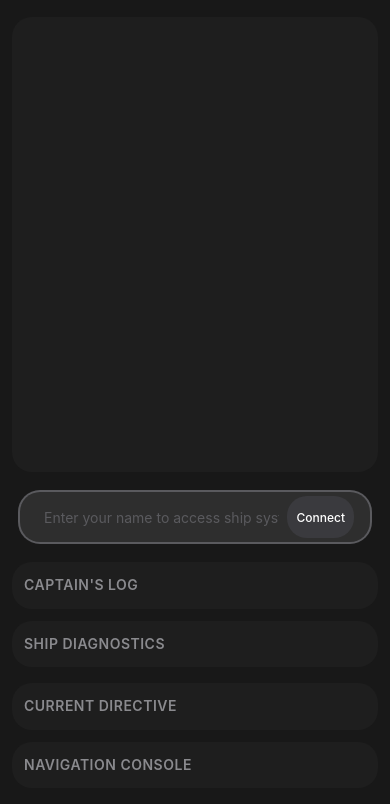
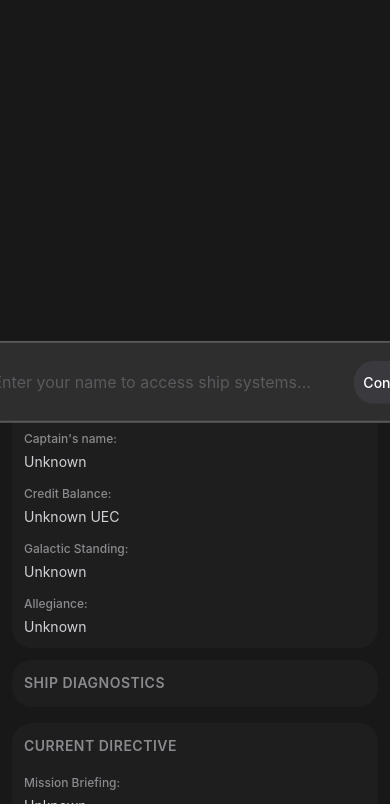
Before and after one commit to CapTomas/Odyssea, a plain HTML site: page index.html in a window 390 px wide. Shown: the part 40-844 px from the top of the page. Drawn offline with Linux system fonts and the light colour scheme.

Commit message:
Enhance initial game state with CSS animations and layout adjustments; add responsive styles for name input section and improve visibility of UI elements during startup.

```diff
--- a/script.js
+++ b/script.js
@@ -73,6 +73,7 @@ document.addEventListener('DOMContentLoaded', () => {
 
     // Story & Input
     const storyLog = document.getElementById('story-log');
+    const storyLogViewport = document.getElementById('story-log-viewport'); // Added for animation
     const suggestedActionsWrapper = document.getElementById('suggested-actions-wrapper');
     const nameInputSection = document.getElementById('name-input-section');
     const playerCallsignInput = document.getElementById('player-name-input');
@@ -341,9 +342,7 @@ document.addEventListener('DOMContentLoaded', () => {
             return `{"narrative": "SYSTEM ERROR: Critical prompt data missing. Cannot proceed.", "dashboard_updates": {}, "suggested_actions": ["Contact support."], "game_state_indicators": {"activity_status": "Error", "combat_engaged": false, "comms_channel_active": false}}`;
         }
 
-        // --- NEW LOGIC FOR INJECTING START IDEAS ---
         if (promptTypeToUse === 'initial') {
-            // --- Inject Start Ideas (as before) ---
             if (gamePrompts.starts) {
                 const allStartIdeas = gamePrompts.starts.split('\n').map(idea => idea.trim()).filter(idea => idea.length > 0);
                 let selectedIdeas = [];
@@ -356,11 +355,10 @@ document.addEventListener('DOMContentLoaded', () => {
                 basePromptText = basePromptText.replace(/\$\{startIdea3\}/g, selectedIdeas[2] || "GM Custom Scenario Idea 3");
             }
 
-            // --- NEW LOGIC FOR INJECTING SHIP NAME IDEAS ---
             let shipNameIdeasFileContent = null;
             if (currentNarrativeLanguage === 'cs' && gamePrompts.ship_names_cs) {
                 shipNameIdeasFileContent = gamePrompts.ship_names_cs;
-            } else if (gamePrompts.ship_names_en) { // Default to English if CS not found or lang is EN
+            } else if (gamePrompts.ship_names_en) {
                 shipNameIdeasFileContent = gamePrompts.ship_names_en;
             }
 
@@ -371,23 +369,19 @@ document.addEventListener('DOMContentLoaded', () => {
                     const shuffledNames = [...allShipNameIdeas].sort(() => 0.5 - Math.random());
                     selectedShipNames = shuffledNames.slice(0, 3);
                 }
-                basePromptText = basePromptText.replace(/\$\{suggestedShipName1\}/g, selectedShipNames[0] || `InventedNameAlpha`); // Fallback
-                basePromptText = basePromptText.replace(/\$\{suggestedShipName2\}/g, selectedShipNames[1] || `InventedNameBeta`);  // Fallback
-                basePromptText = basePromptText.replace(/\$\{suggestedShipName3\}/g, selectedShipNames[2] || `InventedNameGamma`); // Fallback
+                basePromptText = basePromptText.replace(/\$\{suggestedShipName1\}/g, selectedShipNames[0] || `InventedNameAlpha`);
+                basePromptText = basePromptText.replace(/\$\{suggestedShipName2\}/g, selectedShipNames[1] || `InventedNameBeta`);
+                basePromptText = basePromptText.replace(/\$\{suggestedShipName3\}/g, selectedShipNames[2] || `InventedNameGamma`);
             } else {
-                // Fallback if no ship name files are loaded
                 basePromptText = basePromptText.replace(/\$\{suggestedShipName1\}/g, `DefaultName1`);
                 basePromptText = basePromptText.replace(/\$\{suggestedShipName2\}/g, `DefaultName2`);
                 basePromptText = basePromptText.replace(/\$\{suggestedShipName3\}/g, `DefaultName3`);
             }
-            // --- END OF NEW SHIP NAME LOGIC ---
         }
 
-        // Replace other placeholders (as before)
         basePromptText = basePromptText.replace(/\$\{narrativeLanguageInstruction\}/g, narrativeLanguageInstruction);
         basePromptText = basePromptText.replace(/\$\{currentCallsignForPrompt\}/g, currentCallsignForPrompt || 'UNKNOWN_CAPTAIN');
         basePromptText = basePromptText.replace(/\$\{currentNarrativeLanguage\.toUpperCase\(\)\}/g, currentNarrativeLanguage.toUpperCase());
-        // Add this line if it's not already there for the example in shipName field
         basePromptText = basePromptText.replace(/\$\{currentNarrativeLanguage\.toUpperCase\(\) === 'EN' \? "'Online' or 'Offline'" : "'Připojeno' or 'Odpojeno'"\}/g, currentNarrativeLanguage.toUpperCase() === 'EN' ? "'Online' or 'Offline'" : "'Připojeno' or 'Odpojeno'");
 
 
@@ -527,8 +521,6 @@ document.addEventListener('DOMContentLoaded', () => {
                 if (finalPct === 0 && finalStatusTextPart !== offlineText) {
                     finalStatusTextPart = offlineText;
                 } else if (finalPct > 0 && finalStatusTextPart === offlineText) {
-                     // Only switch from "Offline" to "Online" if percentage is now positive.
-                    // This avoids overriding specific statuses like "Fluctuating" if they were already set.
                     if (textEl && textEl.textContent.toLowerCase().startsWith(offlineText.toLowerCase())) {
                         finalStatusTextPart = onlineText;
                     }
@@ -607,12 +599,11 @@ document.addEventListener('DOMContentLoaded', () => {
                         if (highlight) highlightElementUpdate(el);
                     }
                 } else if (currentVal === '' || currentVal === initialPlaceholder || currentVal === defaultValue) {
-                    // el.textContent = defaultValue; // Only set if it's truly an initial setup or explicit reset
+                    // el.textContent = defaultValue;
                 }
             }
         };
 
-        // Player
         setText(infoPlayerCallsign, updates.callsign, {
             initialPlaceholder: unknown
         });
@@ -627,7 +618,6 @@ document.addEventListener('DOMContentLoaded', () => {
             initialPlaceholder: unknown
         });
 
-        // Player Ship
         setText(infoShipName, updates.shipName, {
             initialPlaceholder: unknown
         });
@@ -652,12 +642,10 @@ document.addEventListener('DOMContentLoaded', () => {
             initialPlaceholder: `0 m/s`
         });
 
-        // Comms
         setText(infoCommsChannelStatus, updates.comms_channel_info, {
             initialPlaceholder: unknown
         });
 
-        // Mission
         setText(infoObjective, updates.objective, {
             initialPlaceholder: unknown
         });
@@ -668,7 +656,6 @@ document.addEventListener('DOMContentLoaded', () => {
             initialPlaceholder: unknown
         });
 
-        // Alert Level
         if (infoAlertLevel) {
             const currentAlertTextContent = infoAlertLevel.textContent;
             const currentAlertClasses = infoAlertLevel.className;
@@ -703,7 +690,6 @@ document.addEventListener('DOMContentLoaded', () => {
             }
         }
 
-        // Navigation
         setText(infoLocation, updates.location, {
             initialPlaceholder: unknown
         });
@@ -720,7 +706,6 @@ document.addEventListener('DOMContentLoaded', () => {
             initialPlaceholder: unknown
         });
 
-        // Enemy Intel
         setText(infoEnemyShipType, updates.enemy_ship_type, {
             initialPlaceholder: unknown,
             highlight: enemyIntelConsoleBox.style.display !== 'none'
@@ -1004,10 +989,21 @@ document.addEventListener('DOMContentLoaded', () => {
             if (playerCallsignInput) playerCallsignInput.focus();
             return;
         }
-        isInitialGameLoad = true;
+
+        // Transition from initial state
+        document.body.classList.remove('initial-state');
 
         if (nameInputSection) nameInputSection.style.display = 'none';
         if (actionInputSection) actionInputSection.style.display = 'flex';
+
+        // Animate story log viewport appearance
+        if (storyLogViewport) {
+            storyLogViewport.classList.add('spawn-animation');
+        }
+        // suggestedActionsWrapper will become visible automatically as its display:none rule from .initial-state is removed.
+
+        isInitialGameLoad = true;
+
         if (playerActionInput) {
             playerActionInput.value = '';
             playerActionInput.dispatchEvent(new Event('input', {
@@ -1032,10 +1028,14 @@ document.addEventListener('DOMContentLoaded', () => {
         const narrative = await callGeminiAPI(gameHistory);
         if (narrative) {
             addMessageToLog(narrative, 'gm');
-            triggerCockpitBootAnimation();
+            triggerCockpitBootAnimation(); // Animates Ship Status & Nav Data
         } else {
-            if (nameInputSection) nameInputSection.style.display = 'flex';
+            // Revert to initial state appearance if game start fails
+            document.body.classList.add('initial-state');
+            if (nameInputSection) nameInputSection.style.display = 'flex'; // Or its initial display type
             if (actionInputSection) actionInputSection.style.display = 'none';
+            if (storyLogViewport) storyLogViewport.classList.remove('spawn-animation');
+
             addMessageToLog("Failed to initialize session. Please check console and try again.", 'system');
             isInitialGameLoad = false;
         }
@@ -1083,7 +1083,6 @@ document.addEventListener('DOMContentLoaded', () => {
         if (infoShipName) infoShipName.textContent = unknown;
         if (infoShipType) infoShipType.textContent = unknown;
 
-        // Use setMeter for consistent initialization and placeholder handling
         setMeter(meterShipIntegrity, infoShipIntegrity, '0', 'integrity', { initialPlaceholder: '0%' });
         setMeter(meterShipShields, infoShipShields, '0', 'shields', { newStatusText: onlineText, initialPlaceholder: `${onlineText}: 0%` });
         setMeter(meterShipFuel, infoShipFuel, '0', 'fuel', { initialPlaceholder: '0%' });
@@ -1108,7 +1107,6 @@ document.addEventListener('DOMContentLoaded', () => {
         if (infoSensorConditions) infoSensorConditions.textContent = unknown;
         if (infoStardate) infoStardate.textContent = unknown;
 
-        // Use setMeter for enemy intel initialization
         if (infoEnemyShipType) infoEnemyShipType.textContent = unknown;
         setMeter(meterEnemyShields, infoEnemyShieldsStatus, '0', 'enemy_shields', { newStatusText: offlineText, initialPlaceholder: `${offlineText}: 0%` });
         setMeter(meterEnemyHull, infoEnemyHullIntegrity, '100', 'enemy_hull', { initialPlaceholder: '100%' });
@@ -1136,22 +1134,12 @@ document.addEventListener('DOMContentLoaded', () => {
         textarea.style.height = newHeight + 'px';
     }
 
-    const consoleBoxAnimationConfig = [{
-            id: 'ship-status-console-box',
-            delay: 1200
-        },
-        {
-            id: 'navigation-data-console-box',
-            delay: 1200
-        },
-        {
-            id: 'captain-status-console-box',
-            delay: 300
-        },
-        {
-            id: 'mission-intel-console-box',
-            delay: 300
-        }
+    // MODIFIED: consoleBoxAnimationConfig - Captain and Mission removed, they are opened by default.
+    const consoleBoxAnimationConfig = [
+        { id: 'ship-status-console-box', delay: 1200 },
+        { id: 'navigation-data-console-box', delay: 1200 }
+        // Removed: captain-status-console-box and mission-intel-console-box
+        // These will be opened by default in initializeCollapsibleConsoleBoxes
     ];
 
     function animateConsoleBox(boxId, shouldExpand) {
@@ -1166,7 +1154,7 @@ document.addEventListener('DOMContentLoaded', () => {
         }
 
         if (shouldExpand && box.style.display === 'none') {
-            box.style.display = 'block';
+            box.style.display = 'block'; // Changed to 'block' as a general default
         }
 
         requestAnimationFrame(() => {
@@ -1193,6 +1181,7 @@ document.addEventListener('DOMContentLoaded', () => {
         });
     }
 
+    // MODIFIED: initializeCollapsibleConsoleBoxes - to handle default expanded states
     function initializeCollapsibleConsoleBoxes() {
         const consoleBoxes = document.querySelectorAll('.console-box.collapsible');
         consoleBoxes.forEach(box => {
@@ -1200,34 +1189,39 @@ document.addEventListener('DOMContentLoaded', () => {
             const content = box.querySelector('.console-box-content');
 
             if (header && content) {
-                const isStandardBootConsole = consoleBoxAnimationConfig.some(c => c.id === box.id);
+                const isAlwaysOpenConsole = box.id === 'captain-status-console-box' || box.id === 'mission-intel-console-box';
+                const isStandardBootAnimationConsole = consoleBoxAnimationConfig.some(c => c.id === box.id);
                 const isConditionalConsole = box.id === 'comms-channel-console-box' || box.id === 'enemy-intel-console-box';
 
-                if (isStandardBootConsole) {
+                if (isAlwaysOpenConsole) {
+                    // These are open by default, even before game starts.
+                    box.style.display = 'block'; // Ensure visibility
+                    animateConsoleBox(box.id, true); // Expand them (CSS handles the animation)
+                } else if (isStandardBootAnimationConsole) {
+                    // These are part of the startGame boot animation (e.g., Ship Status, Nav Data)
+                    // They start visible but collapsed. triggerCockpitBootAnimation will expand them.
                     box.style.display = 'block';
                     header.setAttribute('aria-expanded', 'false');
                     content.setAttribute('aria-hidden', 'true');
+                    box.classList.remove('is-expanded'); // Ensure it starts collapsed
                 } else if (isConditionalConsole) {
-                    box.style.display = 'none';
+                    // These appear based on game state (Comms, Enemy Intel)
+                    box.style.display = 'none'; // Initially hidden
                     header.setAttribute('aria-expanded', 'false');
                     content.setAttribute('aria-hidden', 'true');
                     box.classList.remove('is-expanded');
-                } else {
-                    box.style.display = 'block';
-                    box.classList.add('is-expanded');
-                    header.setAttribute('aria-expanded', 'true');
-                    content.setAttribute('aria-hidden', 'false');
                 }
+                // No 'else' needed here, assuming all collapsibles are covered.
 
-
+                // Standard click/keydown listeners for toggling
                 header.addEventListener('click', () => {
-                    if (box.style.display !== 'none') {
+                    if (box.style.display !== 'none') { // Only toggle if visible
                         const isNowExpanded = !box.classList.contains('is-expanded');
                         animateConsoleBox(box.id, isNowExpanded);
                     }
                 });
 
-                header.setAttribute('tabindex', '0');
+                header.setAttribute('tabindex', '0'); // For accessibility
                 header.addEventListener('keydown', (e) => {
                     if ((e.key === 'Enter' || e.key === ' ') && box.style.display !== 'none') {
                         e.preventDefault();
@@ -1239,7 +1233,11 @@ document.addEventListener('DOMContentLoaded', () => {
         });
     }
 
+
     async function initializeApp() {
+        // Add initial state class to body for CSS targeting
+        document.body.classList.add('initial-state');
+
         setAppLanguage(currentAppLanguage); // This also calls initializeDashboardDefaultTexts
 
         if (systemStatusIndicator) {
@@ -1262,12 +1260,13 @@ document.addEventListener('DOMContentLoaded', () => {
             if (playerActionInput) playerActionInput.disabled = true;
             if (sendActionButton) sendActionButton.disabled = true;
             if (languageToggleButton) languageToggleButton.disabled = true;
+            document.body.classList.remove('initial-state'); // Remove if erroring out, show normal layout
         } else {
             if (playerCallsignInput) playerCallsignInput.focus();
         }
 
         clearSuggestedActions();
-        initializeCollapsibleConsoleBoxes();
+        initializeCollapsibleConsoleBoxes(); // This will now handle default expanded consoles
         if (playerActionInput) {
             autoGrowTextarea(playerActionInput);
         }
--- a/style.css
+++ b/style.css
@@ -680,3 +680,106 @@
       margin-left: var(--spacing-sm);
     }
   }
+
+  body.initial-state #story-log-viewport {
+    opacity: 0;
+    transform: translateY(20px) scale(0.98); /* Start slightly down and scaled for animation */
+    pointer-events: none; /* Prevent interaction when hidden */
+    /* It will occupy space as a block, but be invisible. This is fine since name-input is fixed. */
+}
+
+body.initial-state #suggested-actions-wrapper {
+    display: none !important; /* Ensure it's hidden */
+}
+
+/* Hide action input during initial state, name input is shown instead */
+body.initial-state #action-input-section {
+    display: none !important;
+}
+
+/* Styles for the centered name input section */
+body.initial-state #name-input-section {
+    display: flex !important; /* Override JS inline style from normal operation */
+    position: fixed;
+    top: 50%;
+    left: 50%;
+    transform: translate(-50%, -50%);
+    width: clamp(500px, 70vw, 750px); /* Responsive width */
+    padding: var(--spacing-xl);
+    gap: var(--spacing-lg); /* Space between input and button */
+    z-index: 200; /* Ensure it's above other cockpit elements */
+}
+
+body.initial-state #name-input-section input[type="text"]#player-name-input {
+    padding: var(--spacing-lg);
+    font-size: var(--font-size-md); /* Larger font for prominence */
+    border-radius: var(--radius-sm); /* Consistent with other inputs */
+    background-color: var(--color-bg-input-field);
+    color: var(--color-text-primary);
+    text-align: center; /* Center placeholder and input text */
+    line-height: var(--line-height-tight); /* Ensure text is vertically centered if padding makes it tall */
+    /* Remove default margin which might be inherited */
+    margin-left: 0;
+}
+body.initial-state #name-input-section input[type="text"]#player-name-input::placeholder {
+    color: var(--color-text-muted);
+    opacity: 1;
+}
+
+
+body.initial-state #name-input-section button#start-game-button.ui-button.primary {
+    padding-top: var(--spacing-md);
+    padding-bottom: var(--spacing-md);
+    font-size: var(--font-size-base);
+    height: auto; /* Let padding define height */
+    /* margin-left and margin-right are not needed due to align-items: stretch */
+    margin-left: 0;
+    margin-right: 0;
+}
+
+/* Spawn animation for story log viewport */
+#story-log-viewport.spawn-animation {
+    animation: spawnViewportAnimation 0.6s cubic-bezier(0.68, -0.55, 0.265, 1.55) forwards;
+    opacity: 0; /* Start from opacity 0 for the animation */
+    pointer-events: auto; /* Re-enable interaction */
+}
+
+@keyframes spawnViewportAnimation {
+    from {
+        opacity: 0;
+        transform: translateY(20px) scale(0.98);
+    }
+    to {
+        opacity: 1;
+        transform: translateY(0) scale(1);
+    }
+}
+
+
+/* Ensure other console box content transitions smoothly */
+.console-box .console-box-content {
+    /* existing transitions are fine:
+      max-height var(--transition-collapsible-content),
+      opacity var(--transition-collapsible-opacity),
+      padding-top var(--transition-collapsible-content),
+      padding-bottom var(--transition-collapsible-content);
+    */
+    /* Ensure padding transitions correctly when expanding from 0 */
+    padding-top: 0;
+    padding-bottom: 0;
+}
+.console-box.is-expanded .console-box-content {
+    /* existing: max-height: 600px; opacity: 1; */
+    padding-top: var(--spacing-xs); /* Restore padding when expanded */
+    padding-bottom: var(--spacing-lg); /* Restore padding when expanded */
+}
+
+
+/* ... (Rest of your existing CSS) ... */
+
+/* Make sure this is at the end or after relevant #cockpit-layout styles if specific overrides are needed */
+/* For example, ensure sidebars are visible even if center content is initially "empty" */
+body.initial-state #left-console,
+body.initial-state #right-console {
+    opacity: 1; /* Or ensure they are not accidentally hidden */
+}
```
